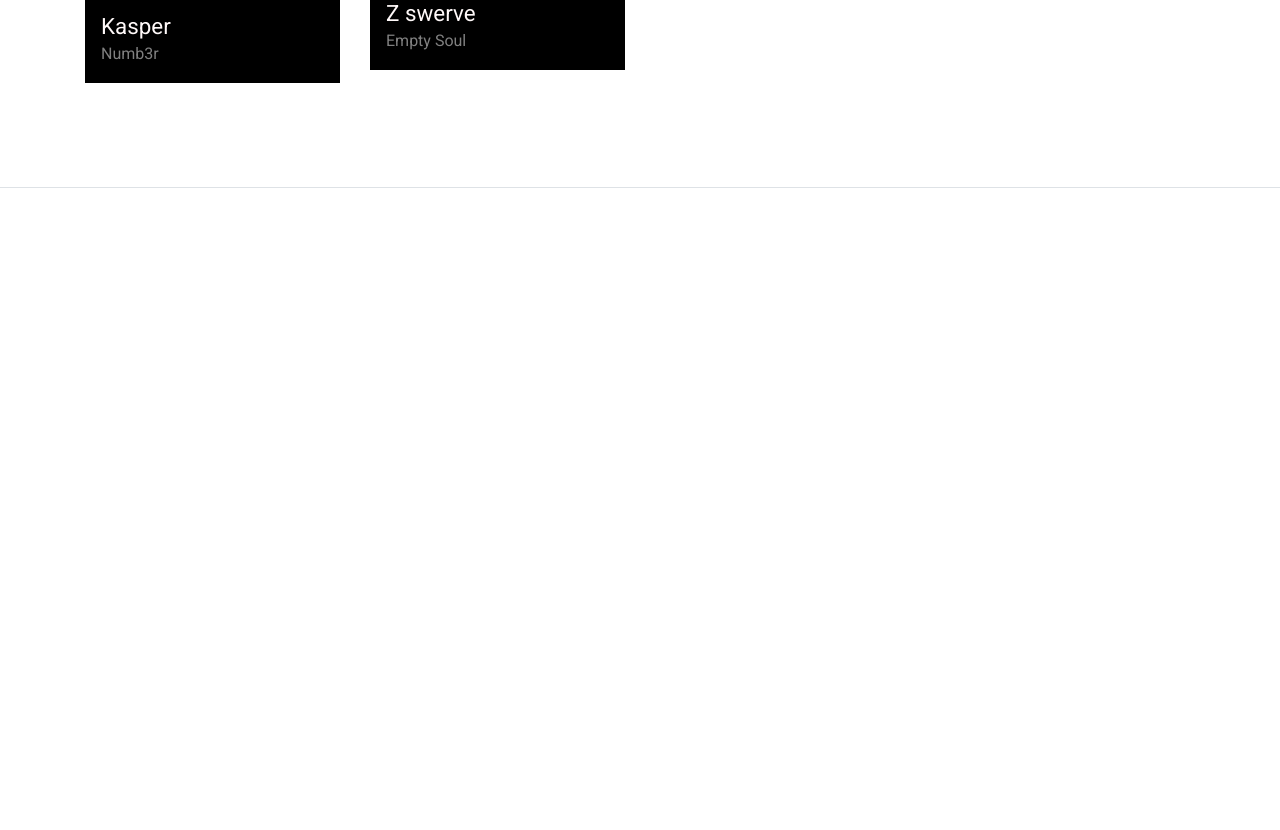
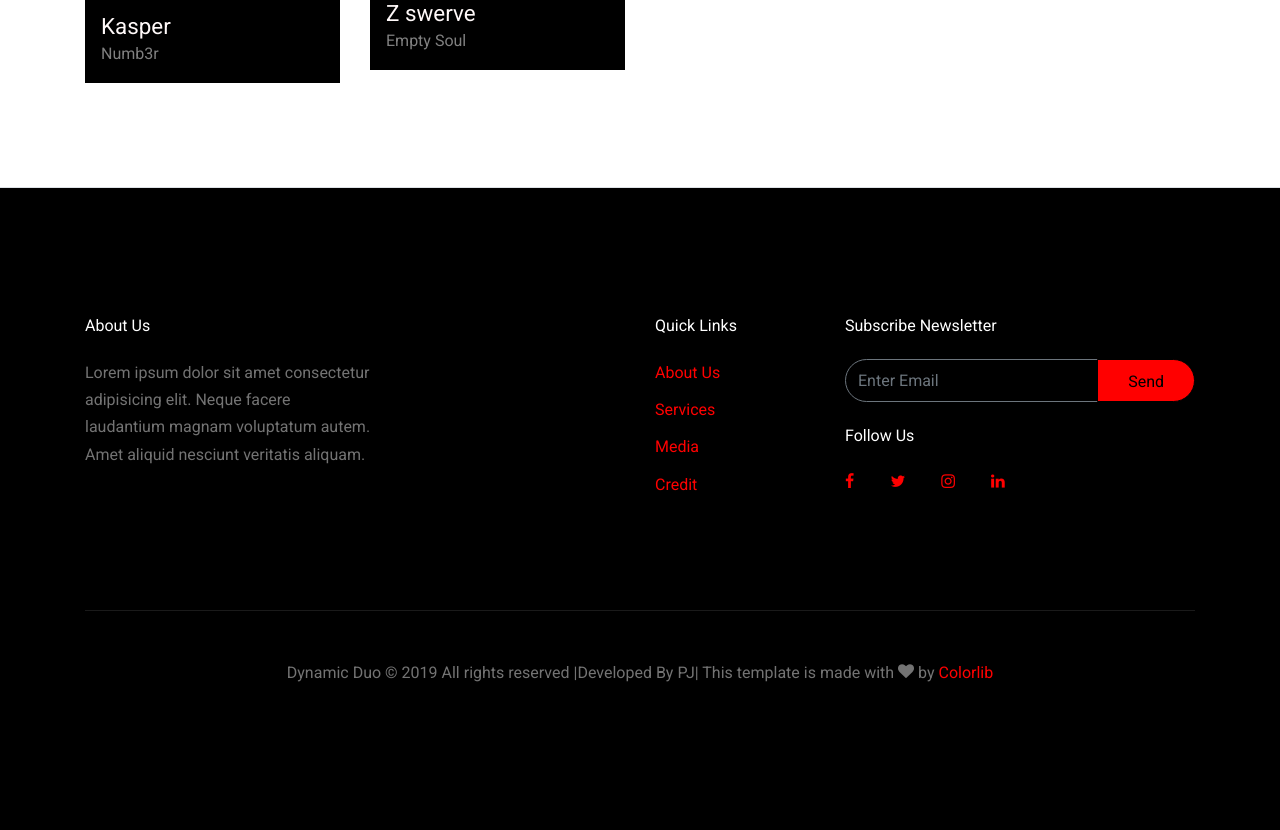
Before and after one commit to Phillyfan625/Phillyfan625.github.io-YKG-Website, a plain HTML site: page credit.html in a window 1280 px wide. Shown: the part 1980-2810 px from the top of the page. Before the commit the page ends 2168 px from the top, so only its background shows below. Drawn offline with Linux system fonts and the light colour scheme; files whose address does not match are found by name.

Commit message:
footer change

```diff
--- a/credit.html
+++ b/credit.html
@@ -369,6 +369,73 @@
             </div>
         </section>
 
+ <footer class="site-footer">
+     <div class="container">
+         <div class="row">
+             <div class="col-md-8">
+                 <div class="row">
+                     <div class="col-md-5">
+                         <h2 class="footer-heading mb-4">About Us</h2>
+                         <p>Lorem ipsum dolor sit amet consectetur adipisicing elit. Neque facere laudantium magnam
+                             voluptatum autem. Amet aliquid nesciunt veritatis aliquam.</p>
+                     </div>
+                     <div class="col-md-3 ml-auto">
+                         <h2 class="footer-heading mb-4">Quick Links</h2>
+                         <ul class="list-unstyled">
+                             <li><a href="aboutUs.html">About Us</a></li>
+                             <li><a href="services.html">Services</a></li>
+                             <li><a href="media.html">Media</a></li>
+                             <li><a href="credit.html">Credit</a></li>
+                         </ul>
+                     </div>
+
+                 </div>
+             </div>
+             <div class="col-md-4">
+                 <div class="mb-4">
+                     <h2 class="footer-heading mb-4">Subscribe Newsletter</h2>
+                     <form action="#" method="post" class="footer-subscribe">
+                         <div class="input-group mb-3">
+                             <input type="text" class="form-control border-secondary text-white bg-transparent"
+                                 placeholder="Enter Email" aria-label="Enter Email" aria-describedby="button-addon2">
+                             <div class="input-group-append">
+                                 <button class="btn btn-primary text-black" type="button"
+                                     id="button-addon2">Send</button>
+                             </div>
+                         </div>
+                     </form>
+                 </div>
+
+                 <div class="">
+                     <h2 class="footer-heading mb-4">Follow Us</h2>
+                     <a href="#" class="pl-0 pr-3"><span class="icon-facebook"></span></a>
+                     <a href="#" class="pl-3 pr-3"><span class="icon-twitter"></span></a>
+                     <a href="#" class="pl-3 pr-3"><span class="icon-instagram"></span></a>
+                     <a href="#" class="pl-3 pr-3"><span class="icon-linkedin"></span></a>
+                 </div>
+
+
+             </div>
+         </div>
+         <div class="row pt-5 mt-5 text-center">
+             <div class="col-md-12">
+                 <div class="border-top pt-5">
+                     <p>
+                         <!-- Link back to Colorlib can't be removed. Template is licensed under CC BY 3.0. -->
+                         Dynamic Duo &copy;
+                         <script>
+                             document.write(new Date().getFullYear());
+                         </script> All rights reserved |Developed By PJ| This template is made with <i
+                             class="icon-heart" aria-hidden="true"></i> by <a href="https://colorlib.com"
+                             target="_blank">Colorlib</a>
+                         <!-- Link back to Colorlib can't be removed. Template is licensed under CC BY 3.0. -->
+                     </p>
+                 </div>
+             </div>
+
+         </div>
+     </div>
+ </footer>
 
 
 
```
Also changed, not shown: aboutUs.html (+1 -45 lines), index.html (+11 -4 lines), media.html (+4 -2 lines), services.html (+3 -2 lines), team.html (+5 -6 lines).
